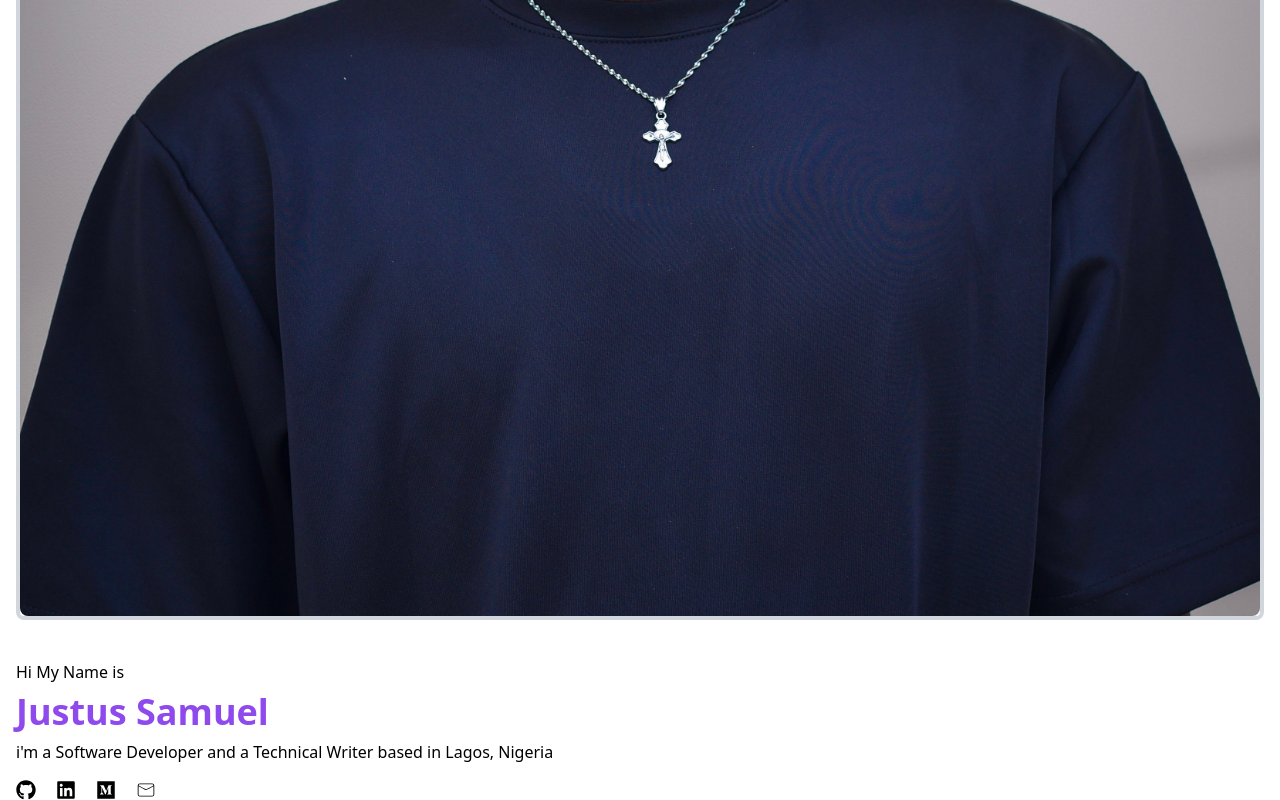
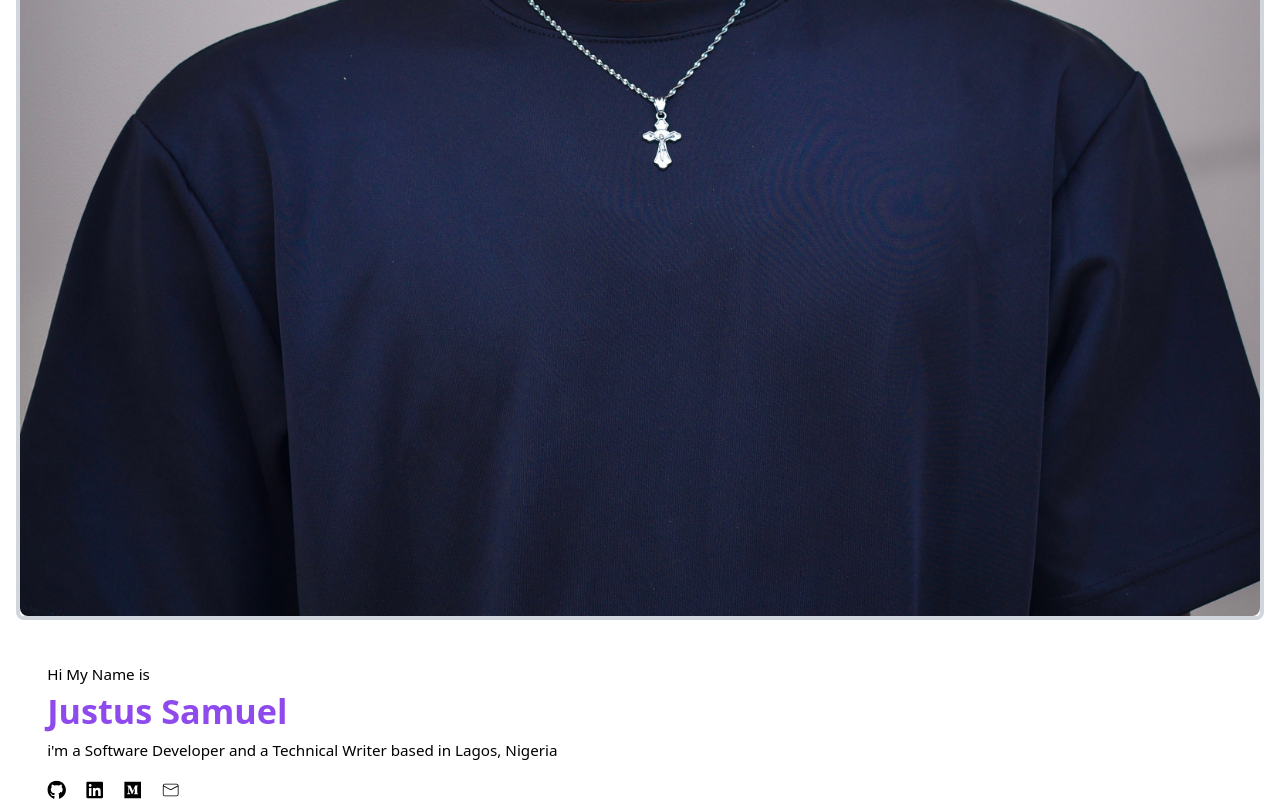
Before and after one commit to samueljustus/Portfolio-Website, a React (Vite) app: page / in a window 1280 px wide. Shown: the part 940-1740 px from the top of the page. Built offline with nearby package versions, Linux system fonts and the light colour scheme.

Commit message:
animating presense for nav bar menu

```diff
--- a/src/component/HeroProfile.jsx
+++ b/src/component/HeroProfile.jsx
@@ -1,30 +1,61 @@
 import Socials from "./Socials";
 import profileImage from "../assets/profile.jpeg";
-import {motion} from 'motion/react'
+import { motion } from "motion/react";
 
 function HeroProfile() {
+  const container = {
+    hidden: {},
+    show: {
+      transition: {
+        staggerChildren: 0.2,
+      },
+    },
+  };
+
+  const fadeIn = {
+    hidden: { opacity: 0, y: 30, scale: 0.95 },
+    show: {
+      opacity: 1,
+      y: 0,
+      transition: {
+        delay: 0.6,
+        duration: 0.5,
+        scale: 1,
+        ease: "easeOut"
+      },
+    },
+  };
   return (
-    <motion.div className="px-4">
+    <div className="px-4">
       <div className="relative overflow-hidden border-4 border-gray-300 rounded-lg">
-
         <img
           src={profileImage}
           alt="profile picture of samuel justus"
           className="block w-full rounded-lg"
         />
       </div>
-      <motion.div className="mt-10">
+      <motion.div
+        variant={container}
+        initial="hidden"
+        animate="show"
+        className="mt-10"
+      >
+        <motion.div variants={fadeIn}>
           <p>
             Hi My Name is{" "}
             {/* <span class="bg-gray-300 rounded-full px-7 py-4 w-20 h-20"></span> */}
           </p>
-        <h1 className="text-[#8e4aec] my-2 font-bold text-4xl mb-2 ">Justus Samuel</h1>
+          <h1 className="text-[#8e4aec] my-2 font-bold text-4xl mb-2 ">
+            Justus Samuel
+          </h1>
           <p className="mb-4">
-          i'm a Software Developer and a Technical Writer based in Lagos, Nigeria
+            i'm a Software Developer and a Technical Writer based in Lagos,
+            Nigeria
           </p>
-        <Socials />
         </motion.div>
+        <Socials  />
       </motion.div>
+    </div>
   );
 }
 
--- a/src/component/Menu.jsx
+++ b/src/component/Menu.jsx
@@ -1,23 +1,34 @@
 import Socials from "./Socials";
 import { Link } from "react-router-dom";
-const Menu = ({ closeMenu}) => {
-  // const menuItem = [
-  //     { id: 1, label: "About", link: "/about" },
-  //     { id: 2, label: "Portfolio", link: "/Porfolio" },
-  //     { id: 3, label: "Blogs", link: "/blog" },
-  //   ];
+import { motion } from "motion/react";
+const Menu = ({ closeMenu }) => {
 
-
-
+const menuVariant = {
+  closed: {
+    height: 0,
+    opacity: 0,
+    transition: {
+      duration: 0.3, ease: "easeInOut"
+    }
+  },
+  open: {
+    height: "auto",
+    opacity: 1,
+    transition : {
+      duration: 0.4,
+      ease: "easeInOut"
+    }
+  }
+}
 
   return (
-    <div className="w-screen h-screen fixed top-0 left-0 bg-[#F3F4F6] z-7 flex flex-col ">
+    <motion.div variants={menuVariant} className="w-screen h-screen fixed top-0 left-0 bg-[#F3F4F6] z-7 flex flex-col ">
       <ul className="absolute right-0 top-50 px-2 text-base">
         <Link to="/about" onClick={closeMenu}>
           <li>About</li>
         </Link>
 
-        <Link to="/portfolio" className="" onClick={closeMenu} >
+        <Link to="/portfolio" className="" onClick={closeMenu}>
           <li className="my-5">Portfolio</li>
         </Link>
 
@@ -28,7 +39,7 @@ const Menu = ({ closeMenu}) => {
       <div className="absolute bottom-0 w-screen px-10 flex justify-center my-10 py-10 border-t border-black-300">
         <Socials />
       </div>
-    </div>
+    </motion.div>
   );
 };
 
--- a/src/component/Socials.jsx
+++ b/src/component/Socials.jsx
@@ -1,22 +1,57 @@
 import { FaLinkedin, FaMedium, FaGithub } from "react-icons/fa";
 import { CiMail } from "react-icons/ci";
+import { motion, MotionConfig } from "motion/react";
 function Socials() {
+
+  const fadeIn = {
+    hidden: { opacity: 0, y: 30, scale: 0.95 },
+    show: {
+      opacity: 1,
+      y: 0,
+      transition: {
+        delay: 1,
+        duration: 0.5,
+        scale: 1,
+        ease: "easeOut"
+      },
+    },
+  };
   return (
-    <div className="flex gap-5 text-xl">
-      <a href="https://github.com/samueljustus" aria-label="GitHub" target="_blank">
-        <FaGithub />
-      </a>
+    <motion.div variants={fadeIn} className="flex gap-5 text-xl">
+      <MotionConfig
+        whileHover={{ scale: 1.3 }}
+        whileTap={{ scale: 0.95 }}
+        transition={{ duration: 0.4, ease: "easeInOut" }}
+      >
+        <motion.a
+          href="https://github.com/samueljustus"
+          aria-label="GitHub"
+          target="_blank"
+        >
+          <FaGithub />
+        </motion.a>
 
-      <a href="https://www.linkedin.com/in/justus-samuel/" target="_blank">
-        <FaLinkedin aria-label="LinkedIn" />
-      </a>
-      <a href="https://medium.com/@samueljustus" aria-label="Medium" target="_blank">
-        <FaMedium />
-      </a>
-      <a href="mailto:olaoluwajustus@gmail.com?subject=Hello&body=I%20wanted%20to%20contact%20you" aria-label="Mail">
-        <CiMail />
-      </a>
-    </div>
+        <motion.a
+          href="https://www.linkedin.com/in/justus-samuel/"
+          target="_blank"
+        >
+          <FaLinkedin aria-label="LinkedIn" />
+        </motion.a>
+        <motion.a
+          href="https://medium.com/@samueljustus"
+          aria-label="Medium"
+          target="_blank"
+        >
+          <FaMedium />
+        </motion.a>
+        <motion.a
+          href="mailto:olaoluwajustus@gmail.com?subject=Hello&body=I%20wanted%20to%20contact%20you"
+          aria-label="Mail"
+        >
+          <CiMail />
+        </motion.a>
+      </MotionConfig>
+    </motion.div>
   );
 }
 
```
Lines whose indentation alone changed are shown as unchanged.
